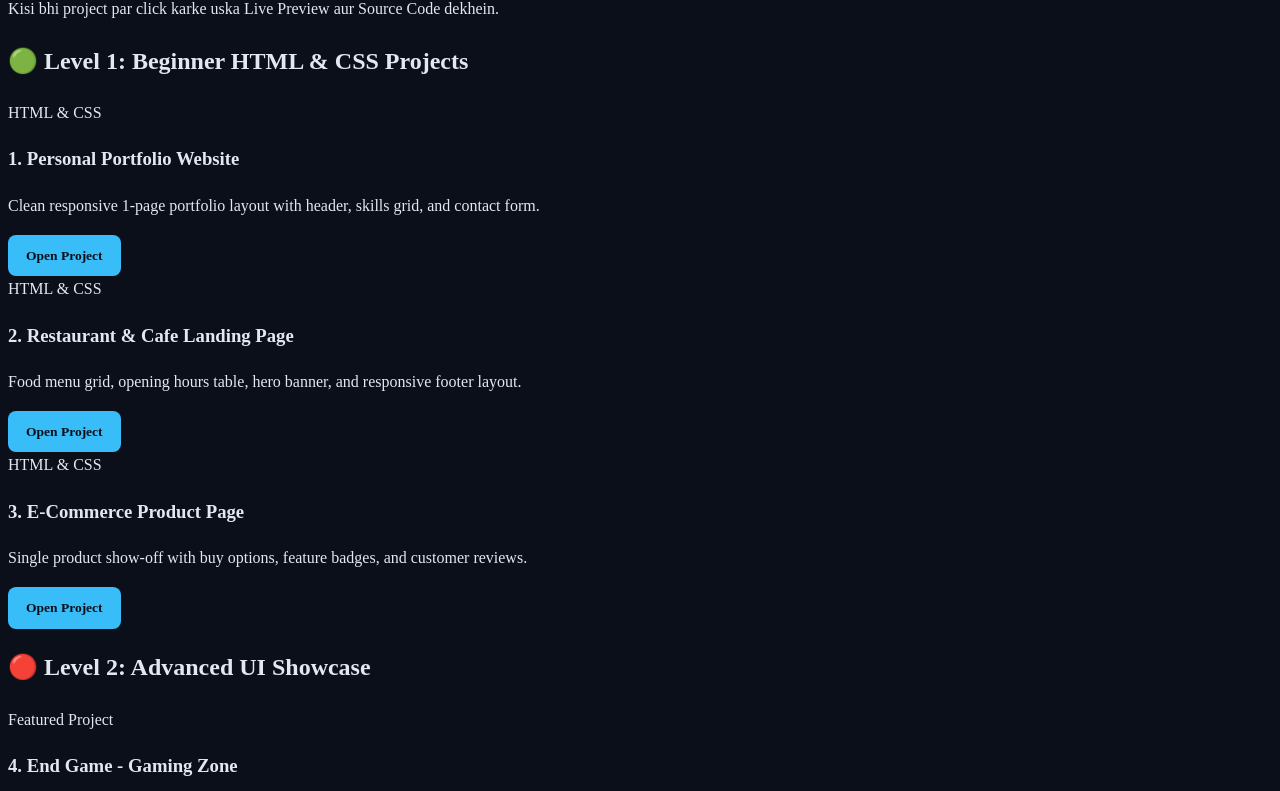
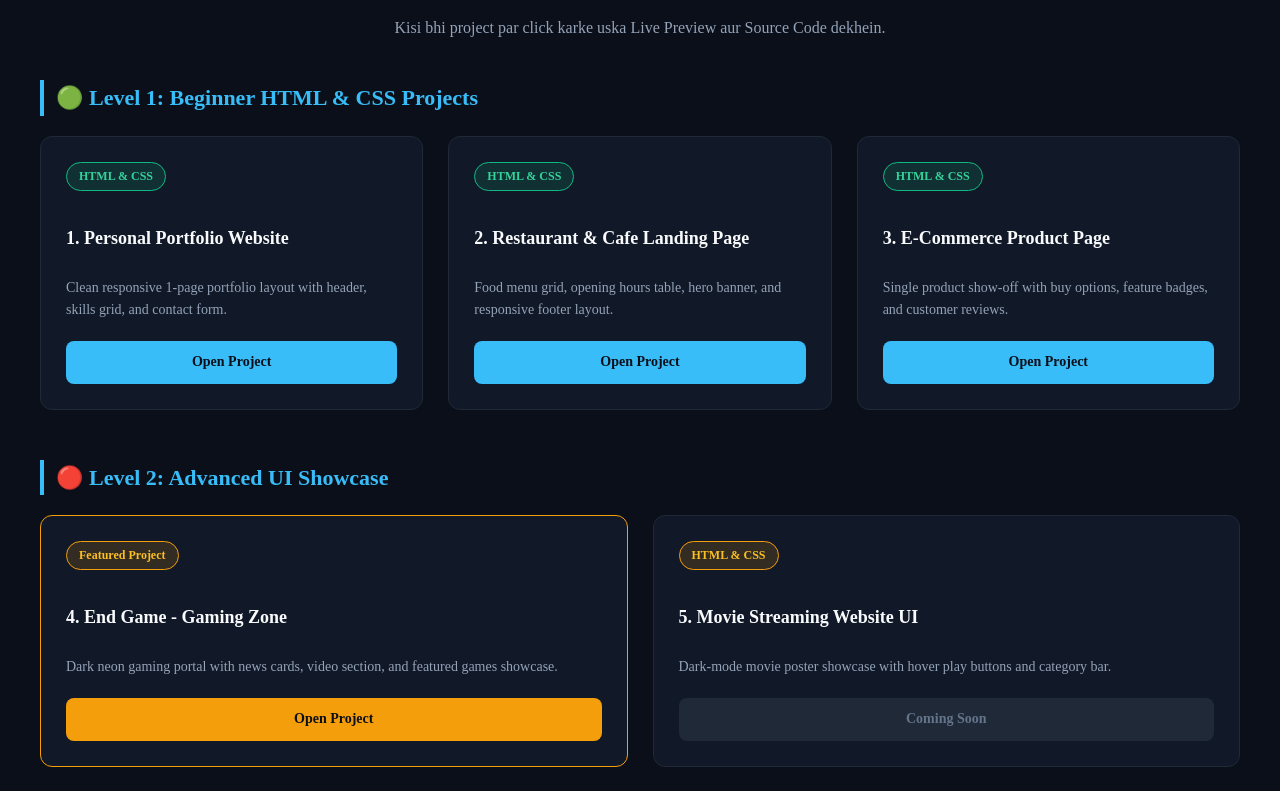
Before and after one commit to pritam543/frontend-craft, a plain HTML site: page projects.html in a window 1280 px wide. Shown: the part 175-966 px from the top of the page. Drawn offline with Linux system fonts and the light colour scheme.

Commit message:
Fixed master CSS for all pages

```diff
--- a/style.css
+++ b/style.css
@@ -1,3 +1,5 @@
+/* STREAMING_CHUNK:Global Reset & Theme Colors... */
+
 {
 margin: 0;
 padding: 0;
@@ -11,7 +13,7 @@
 line-height: 1.6;
 }
 
-    /* Navbar Navigation */
+/* STREAMING_CHUNK:Header & Navbar Navigation... */
 .navbar {
 background-color: #111827;
 padding: 16px 5%;
@@ -61,8 +63,7 @@
 transition: 0.3s;
 }
 
-    .nav-item:hover,
-    .nav-item.active {
+.nav-item:hover, .nav-item.active {
 color: #38bdf8;
 background-color: rgba(56, 189, 248, 0.1);
 }
@@ -71,7 +72,14 @@
 border: 1px solid rgba(56, 189, 248, 0.3);
 }
 
-    /* Main Hero Section */
+.back-home {
+color: #38bdf8;
+text-decoration: none;
+font-weight: 600;
+font-size: 14px;
+}
+
+/* STREAMING_CHUNK:Main Hero Section Styles... */
 .hero-main {
 text-align: center;
 padding: 70px 20px 50px;
@@ -127,6 +135,7 @@
 font-size: 16px;
 box-shadow: 0 10px 25px rgba(56, 189, 248, 0.3);
 transition: 0.3s;
+display: inline-block;
 }
 
 .main-btn:hover {
@@ -145,6 +154,7 @@
 font-weight: 600;
 font-size: 16px;
 transition: 0.3s;
+display: inline-block;
 }
 
 .secondary-btn:hover {
@@ -153,7 +163,7 @@
 transform: translateY(-3px);
 }
 
-    /* Stats Banner & Feature Cards */
+/* STREAMING_CHUNK:Stats Banner & Feature Overview Cards... */
 .stats-banner {
 display: flex;
 justify-content: center;
@@ -177,8 +187,7 @@
 font-size: 12px;
 }
 
-    .features-overview,
-    .student-hub-overview {
+.features-overview, .student-hub-overview {
 max-width: 1100px;
 margin: 50px auto 30px;
 padding: 0 20px;
@@ -197,15 +206,13 @@
 margin-bottom: 35px;
 }
 
-    .feature-cards-grid,
-    .hub-cards-grid {
+.feature-cards-grid, .hub-cards-grid {
 display: grid;
 grid-template-columns: repeat(auto-fit, minmax(280px, 1fr));
 gap: 25px;
 }
 
-    .feature-box,
-    .hub-card {
+.feature-box, .hub-card {
 background-color: #111827;
 padding: 28px 20px;
 border-radius: 12px;
@@ -215,8 +222,7 @@
 position: relative;
 }
 
-    .feature-box:hover,
-    .hub-card:hover {
+.feature-box:hover, .hub-card:hover {
 border-color: #38bdf8;
 transform: translateY(-5px);
 }
@@ -225,8 +231,7 @@
 border-color: #f59e0b;
 }
 
-    .hub-icon,
-    .feature-icon {
+.hub-icon, .feature-icon {
 font-size: 28px;
 margin-bottom: 12px;
 }
@@ -250,28 +255,118 @@
 border-color: #0284c7;
 }
 
-    .hub-card h3,
-    .feature-box h3 {
+.hub-card h3, .feature-box h3 {
 color: #f1f5f9;
 font-size: 18px;
 margin-bottom: 10px;
 }
 
-    .hub-card p,
-    .feature-box p {
+.hub-card p, .feature-box p {
 color: #94a3b8;
 font-size: 13.5px;
 margin-bottom: 20px;
 }
 
+/* STREAMING_CHUNK:Projects Page Cards Grid Styling (projects.html)... */
+.container {
+max-width: 1200px;
+margin: 40px auto;
+padding: 0 20px;
+}
+
+.page-title {
+text-align: center;
+margin-bottom: 40px;
+}
+
+.page-title h1 {
+color: #f8fafc;
+font-size: 32px;
+}
+
+.page-title p {
+color: #94a3b8;
+}
+
+.level-section {
+margin-bottom: 50px;
+}
+
+.level-section h2 {
+color: #38bdf8;
+margin-bottom: 20px;
+font-size: 22px;
+border-left: 4px solid #38bdf8;
+padding-left: 12px;
+}
+
+.card-grid {
+display: grid;
+grid-template-columns: repeat(auto-fit, minmax(300px, 1fr));
+gap: 25px;
+}
+
+.card {
+background-color: #111827;
+padding: 25px;
+border-radius: 12px;
+border: 1px solid #1f2937;
+display: flex;
+flex-direction: column;
+justify-content: space-between;
+transition: 0.3s;
+}
+
+.card:hover {
+transform: translateY(-5px);
+border-color: #38bdf8;
+}
+
+.featured-card {
+border-color: #f59e0b;
+}
+
+.badge {
+align-self: flex-start;
+font-size: 12px;
+font-weight: 600;
+padding: 4px 12px;
+border-radius: 20px;
+margin-bottom: 15px;
+}
+
+.badge.basic {
+background-color: rgba(16, 185, 129, 0.15);
+color: #34d399;
+border: 1px solid #10b981;
+}
+
+.badge.advanced {
+background-color: rgba(245, 158, 11, 0.15);
+color: #fbbf24;
+border: 1px solid #f59e0b;
+}
+
+.card h3 {
+font-size: 18px;
+color: #f8fafc;
+margin-bottom: 10px;
+}
+
+.card p {
+color: #94a3b8;
+font-size: 14px;
+margin-bottom: 20px;
+}
+
 .btn {
-        display: inline-block;
+display: block;
 text-align: center;
 text-decoration: none;
 padding: 10px 18px;
 border-radius: 8px;
 font-weight: 600;
-        font-size: 13.5px;
+font-size: 14px;
 transition: 0.3s;
 }
 
@@ -296,7 +391,23 @@
 color: #38bdf8;
 }
 
-    /* 📑 Cheatsheets Layout & Filter Tabs */
+.btn-glow {
+background-color: #f59e0b;
+color: #0b0f19;
+}
+
+.btn-glow:hover {
+background-color: #d97706;
+color: #fff;
+}
+
+.btn-disabled {
+background-color: #1f2937;
+color: #64748b;
+cursor: not-allowed;
+}
+
+/* STREAMING_CHUNK:Cheatsheets Page Layout & Tabs (cheatsheets.html)... */
 .cheatsheets-container {
 max-width: 1200px;
 margin: 40px auto;
@@ -323,8 +434,7 @@
 transition: 0.3s;
 }
 
-    .tab-btn:hover,
-    .tab-btn.active {
+.tab-btn:hover, .tab-btn.active {
 background-color: #38bdf8;
 color: #0b0f19;
 border-color: #38bdf8;
@@ -361,7 +471,7 @@
 margin-bottom: 12px;
 }
 
-    /* 🎨 VS Code Style Syntax Highlighting for Code Boxes */
+/* STREAMING_CHUNK:VS Code Syntax Highlighting & Code Box... */
 .code-box {
 background-color: #090d16;
 border: 1px solid #1e293b;
@@ -377,36 +487,35 @@
 margin-top: 10px;
 }
 
-    /* 🟢 Green & Italic for Comments / Explanations /
+/* Comments (Green) */
 .code-box .comment {
-color: #4ade80; / VS Code Emerald Green */
+color: #4ade80;
 font-style: italic;
 font-weight: 500;
 }
 
-/* 🩷 Rose Pink for HTML Tags & Main Keywords */
-.code-box .tag,
-.code-box .kw {
+/* Keywords & HTML Tags (Rose Pink) */
+.code-box .tag, .code-box .kw {
 color: #f43f5e;
 font-weight: 600;
 }
 
-/* 🩵 Sky Blue for Attributes & CSS Properties */
+/* Attributes & CSS Properties (Sky Blue) */
 .code-box .attr {
 color: #38bdf8;
 }
 
-/* 💛 Warm Yellow for Strings & Text Values */
+/* Strings & Values (Yellow) */
 .code-box .str {
 color: #facc15;
 }
 
-/* 🧡 Orange for Numbers & Units */
+/* Numbers (Orange) */
 .code-box .num {
 color: #fb923c;
 }
 
-/* 💙 Light Blue for JS Functions */
+/* Functions (Light Blue) */
 .code-box .func {
 color: #60a5fa;
 }
@@ -431,7 +540,7 @@ color: #4ade80; / VS Code Emerald Green */
 color: #0b0f19;
 }
 
-/* Footer */
+/* STREAMING_CHUNK:Footer Styling... */
 footer {
 text-align: center;
 padding: 25px;
```
Lines whose indentation alone changed are shown as unchanged.
